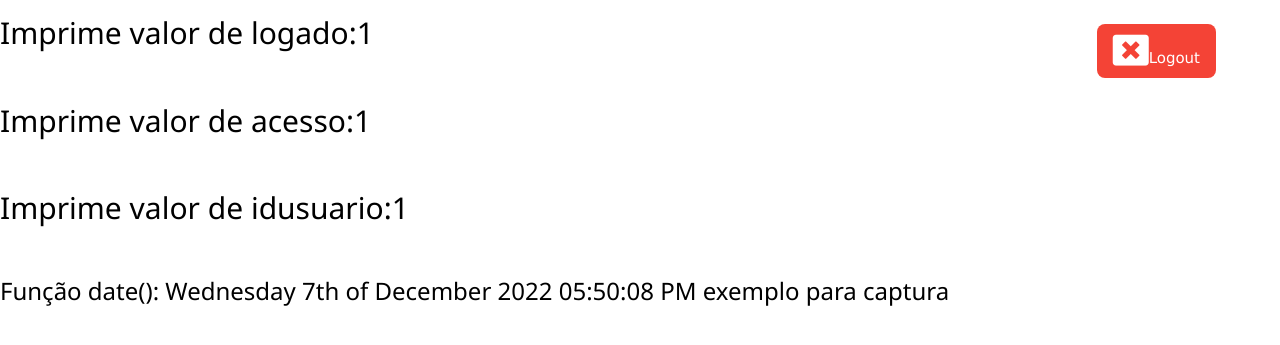
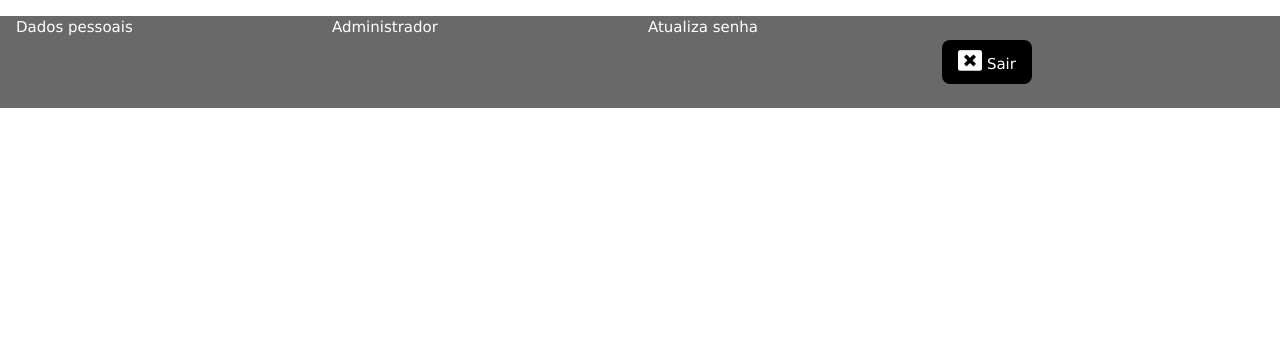
Before and after one commit to rlonghiDev/prontuarioDigital, a PHP site: page /principal.php in a window 1280 px wide. Shown: the top 345 px of the page. Run offline with PHP 8.4, Linux system fonts and the light colour scheme; the visitor is signed in with stand-in values (Sample User, id 1).

Commit message:
alterações na página principal e verificação de usuário ativo

```diff
--- a/index.php
+++ b/index.php
@@ -3,10 +3,10 @@
 </head>
 <body>
 
-    <div class="w3-container w3-round-xxlarge w3-display-middle w3-card-4 w3-third ">
+    <div class="w3-container w3-round-xxlarge w3-display-middle w3-card-4 w3-third">
         <div class="w3-center">
             <br>
-            <img src="img/gabi.jpg" alt="Gabi" style="width:40%" class="w3-circle w3-margin-top">
+            <!---<img src="img/gabi.jpg" alt="Gabi" style="width:40%" class="w3-circle w3-margin-top">--->
         </div>
     <form class="w3-container " action="loginAction.php" method="post"> <!Passa as informações de Usuário e Senha para validação>
         <div class="w3-section">
--- a/logout.php
+++ b/logout.php
@@ -1,6 +1,7 @@
-<div class="w3-padding w3-content w3-text-grey w3-third w3-margin w3-display-topright">
+<div class="w3-padding w3-content w3-text-grey w3-third w3-margin">
     <form action="logoutAction.php" class="w3-container" method='post'>
-        <button name="btnLogout" class="w3-button w3-red w3-cell w3-round-large w3-right w3-margin-right">
-        <i class="w3-xxlarge fa fa-times-rectangle"> </i>Logout</button>
+        <button name="btnLogout" class="w3-button w3-black w3-cell w3-round-large w3-right w3-margin-right">
+        <i class="w3-xlarge fa fa-times-rectangle"> </i> Sair </button>
     </form>
 </div>
+<!--w3-display-topright>
--- a/principal.php
+++ b/principal.php
@@ -7,11 +7,19 @@
 <title>Principal</title>
 </head>
 
-<?php require_once ('logout.php'); /*Link para logout*/?>
+<div class="w3-row-padding w3-margin-top" style="background-color:dimgrey; color:white;">
+    <div class="w3-quarter">Dados pessoais</div>
+    <div class="w3-quarter">Administrador</div>
+    <div class="w3-quarter">Atualiza senha</div>
+    <div class="w3-quarter"><?php require_once ('logout.php'); /*Carrega logout*/?></div>
+
+</div>
+
+
 
 <?php
     echo '<h2> Imprime valor de logado:'.$_SESSION['logado'].'</h2><br>';
-    echo '<h2> Imprime valor de acesso:'.$_SESSION['acesso'].'</h2><br>';
+    echo '<h2> Imprime valor de nivel acesso:'.$_SESSION['acesso'].'</h2><br>';
     echo '<h2> Imprime valor de idusuario:'.$_SESSION['idusuario'].'</h2><br>';
     echo '<h3> Função date(): '.date('l jS \of F Y h:i:s A').' exemplo para captura';
 
```
Also changed, not shown: loginAction.php (+8 -1 lines).
